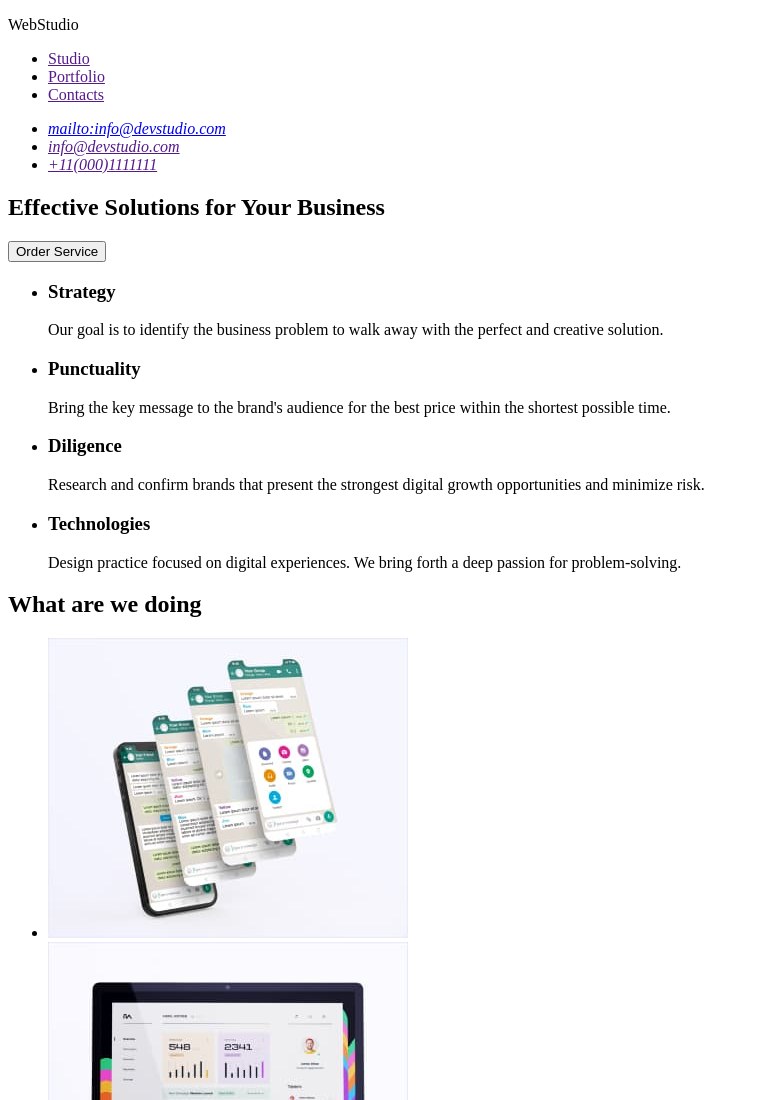
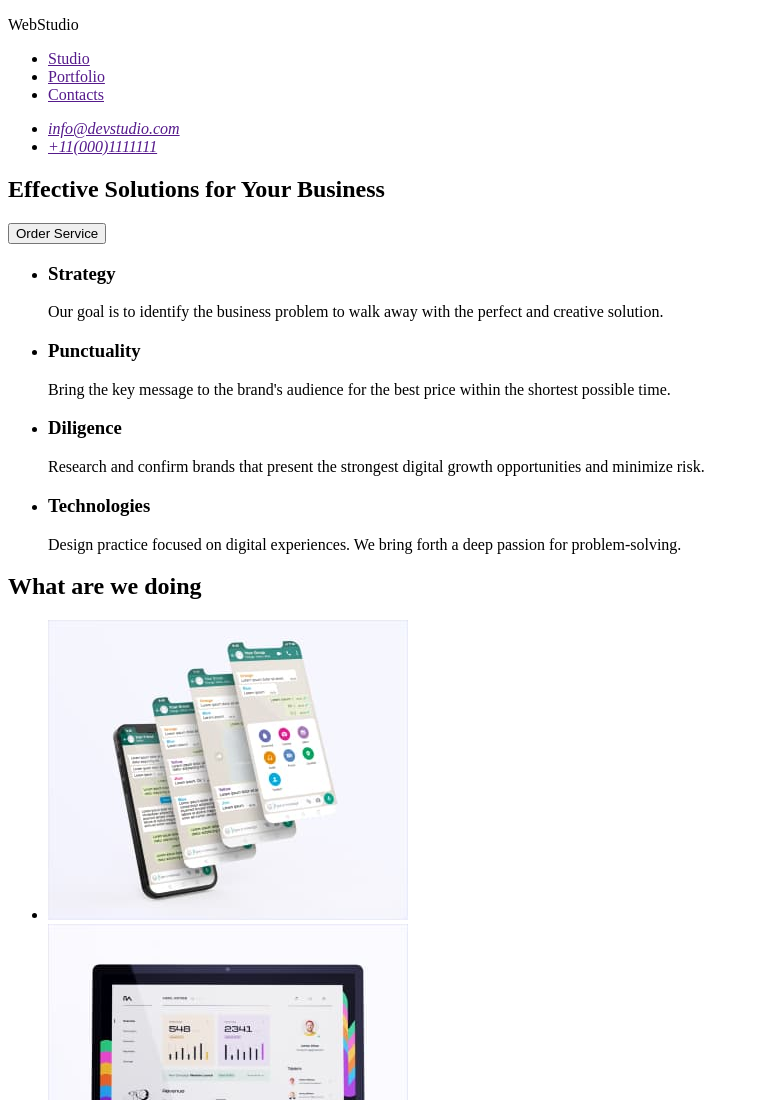
Before and after one commit to vika59216/-Tutorial, a plain HTML site: page index.html in a window 1280 px wide. Shown: the top 1100 px of the page, without its empty margins (0-759 px from the left). Drawn offline with Linux system fonts and the light colour scheme.

Commit message:
Update index.html

```diff
--- a/index.html
+++ b/index.html
@@ -19,16 +19,13 @@
 
       </ul>
     </nav>
-
     <ul>
       <address>
-      <li><a href=””>mailto:info@devstudio.com</a></li>
       <li> <a href="">info@devstudio.com</a></li>
       <li> <a href="">+11(000)1111111</a></li>
       </address>
       </ul>
-
-  </header>
+    </header>
 
   <main>
     <section>
```
